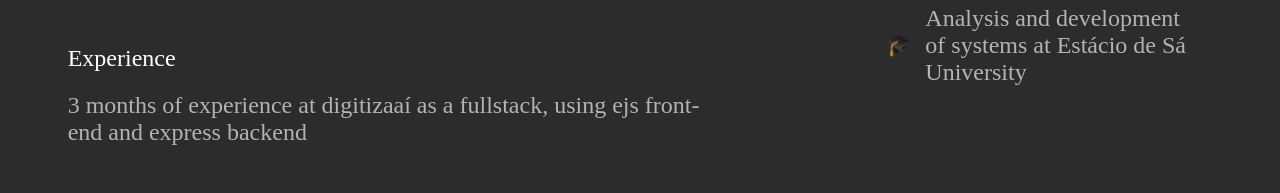
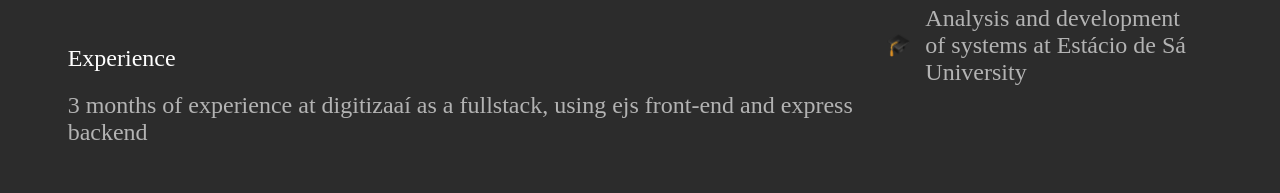
Before and after one commit to kenedy-gomes/portifolio, a plain HTML site: page index.html in a window 1280 px wide. Shown: the part 295-488 px from the top of the page. Drawn offline with Linux system fonts and the light colour scheme.

Commit message:
Ajuste no experience

```diff
--- a/styles/styles.css
+++ b/styles/styles.css
@@ -63,7 +63,6 @@ body{
 }
 
 #experience{
-  max-width: 40rem;
   margin-bottom: 32px;
 }
 
```
Also changed, not shown: index.html (+0 -1 lines).
